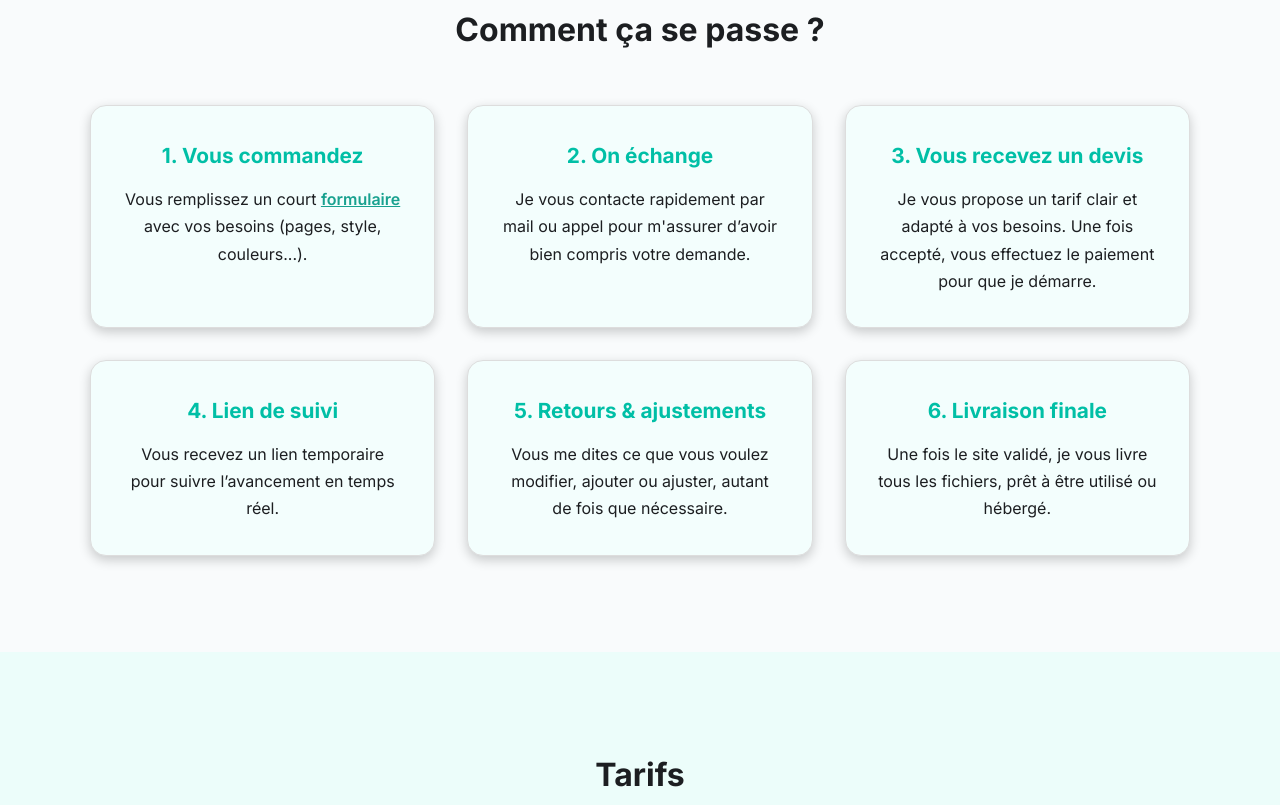
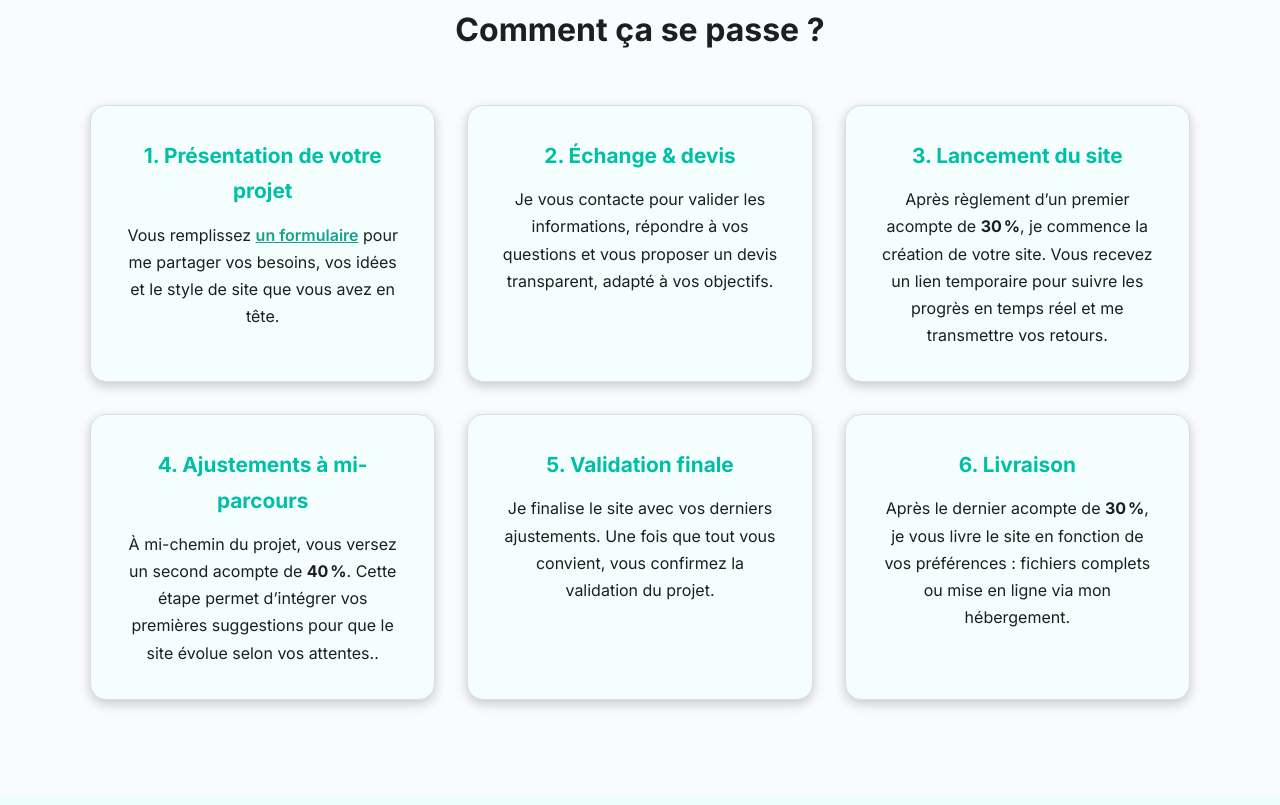
Before and after one commit to vortalitylbg/UnPixelPres, a plain HTML site: page index.html in a window 1280 px wide. Shown: the part 1560-2365 px from the top of the page. Drawn offline with nearby package versions, Linux system fonts and the light colour scheme; a script that the page names is missing.

Commit message:
Update index.html

```diff
--- a/index.html
+++ b/index.html
@@ -71,12 +71,12 @@
     <div class="container">
       <h2>Comment ça se passe ?</h2>
       <div class="cards">
-        <div class="card"><h3>1. Vous commandez</h3><p>Vous remplissez un court <a class="process-link" href="#commande">formulaire</a> avec vos besoins (pages, style, couleurs...).</p></div>
-        <div class="card"><h3>2. On échange</h3><p>Je vous contacte rapidement par mail ou appel pour m'assurer d’avoir bien compris votre demande.</p></div>
-        <div class="card"><h3>3. Vous recevez un devis</h3><p>Je vous propose un tarif clair et adapté à vos besoins. Une fois accepté, vous effectuez le paiement pour que je démarre.</p></div>
-        <div class="card"><h3>4. Lien de suivi</h3><p>Vous recevez un lien temporaire pour suivre l’avancement en temps réel.</p></div>
-        <div class="card"><h3>5. Retours & ajustements</h3><p>Vous me dites ce que vous voulez modifier, ajouter ou ajuster, autant de fois que nécessaire.</p></div>
-        <div class="card"><h3>6. Livraison finale</h3><p>	Une fois le site validé, je vous livre tous les fichiers, prêt à être utilisé ou hébergé.</p></div>
+        <div class="card"><h3>1. Présentation de votre projet</h3><p>Vous remplissez <a class="process-link" href="#commande">un formulaire</a> pour me partager vos besoins, vos idées et le style de site que vous avez en tête.</p></div>
+        <div class="card"><h3>2. Échange & devis</h3><p>Je vous contacte pour valider les informations, répondre à vos questions et vous proposer un devis transparent, adapté à vos objectifs.</p></div>
+        <div class="card"><h3>3. Lancement du site</h3><p>Après règlement d’un premier acompte de <strong>30 %</strong>, je commence la création de votre site. Vous recevez un lien temporaire pour suivre les progrès en temps réel et me transmettre vos retours.</p></div>
+        <div class="card"><h3>4. Ajustements à mi-parcours</h3><p>À mi-chemin du projet, vous versez un second acompte de <strong>40 %</strong>. Cette étape permet d’intégrer vos premières suggestions pour que le site évolue selon vos attentes.</strong>.</p></div>
+        <div class="card"><h3>5. Validation finale</h3><p>Je finalise le site avec vos derniers ajustements. Une fois que tout vous convient, vous confirmez la validation du projet.</p></div>
+        <div class="card"><h3>6. Livraison</h3><p>Après le dernier acompte de <strong>30 %</strong>, je vous livre le site en fonction de vos préférences : fichiers complets ou mise en ligne via mon hébergement.</p></div>
       </div>
     </div>
   </section>
@@ -109,6 +109,8 @@
             <li><strong>Intégration Google Maps ou calendrier</strong> <span>+20 €</span></li>
             <li><strong>Texte rédigé par moi (copywriting)</strong> <span>+30 €</span></li>
             <li><strong>Intégration avec Google Analytics / SEO de base</strong> <span>+25 €</span></li>
+            <li><strong>Hébergement + nom de domaine pendant 1 an : </strong><span>+60 €</span></li>
+            <li><strong>Hébergement mensuel (renouvelable)</strong> <span>+8 €/mois</span></li>
           </ul>
         </div>
       </div>
```
